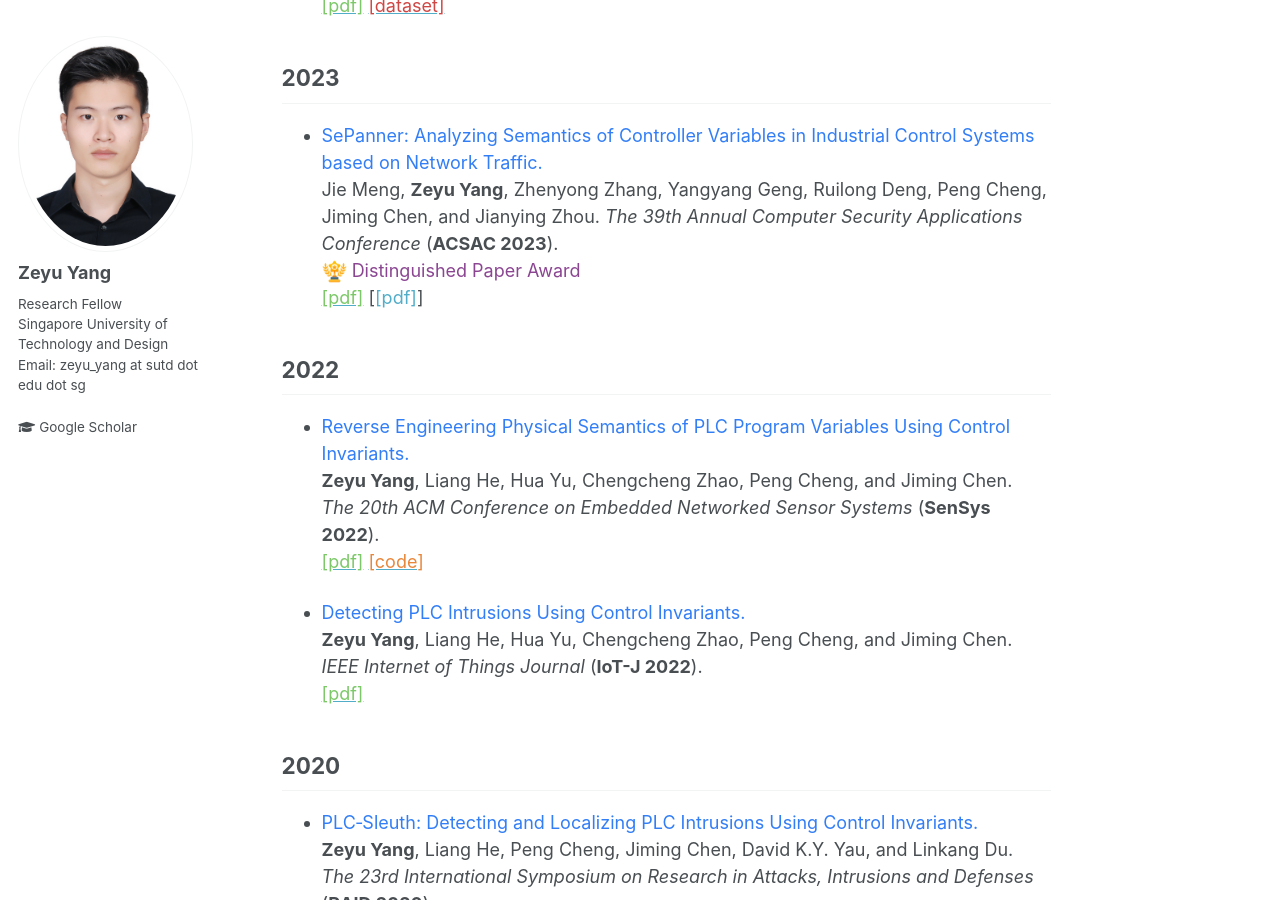
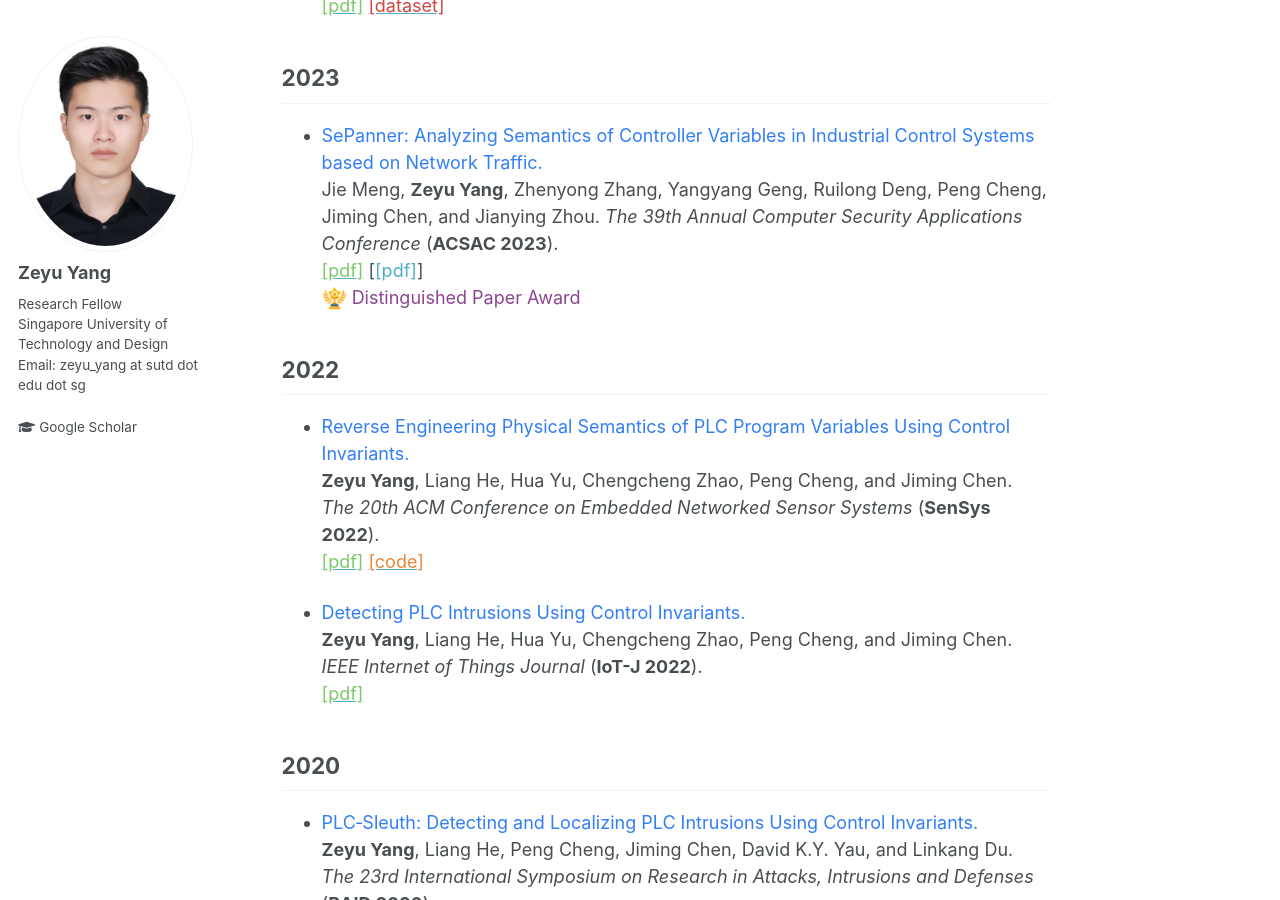
Before and after one commit to zeyuid/zeyuid.github.io, a Jekyll site: the page built from _pages/publications.md, in a window 1280 px wide and 900 px high, scrolled down 1249 px. Built offline with Jekyll 4.4.1, drawn with Linux system fonts in a browser that asks for light colours.

Commit message:
add file

```diff
--- a/_pages/publications.md
+++ b/_pages/publications.md
@@ -78,12 +78,11 @@ Zhen Qin, **Zeyu Yang**, Yangyang Geng, Xin Che, Tianyi Wang, Hengye Zhu, Peng C
 Jie Meng, **Zeyu Yang**, Zhenyong Zhang, Yangyang Geng, Ruilong Deng, Peng Cheng, Jiming Chen, and Jianying Zhou.
 <i>The 39th Annual Computer Security Applications Conference</i> (**ACSAC 2023**).
 <br>
-<img src="/images/award.jpeg" width="25"><font color="#8b4692"> Distinguished Paper Award </font>
-<br>
 [<font color="#7cc868">[pdf]</font>](https://dl.acm.org/doi/10.1145/3627106.3627179)
 <!-- [<font color="#e8873a">[code]</font>]() -->
 [<font color="#7cc868"><a href="https://dl.acm.org/doi/10.1145/3627106.3627179" style="text-decoration: none;">[pdf]</a></font>]
-
+<br>
+<img src="/images/award.jpeg" width="25"><font color="#8b4692"> Distinguished Paper Award </font>
 
 
 
```
